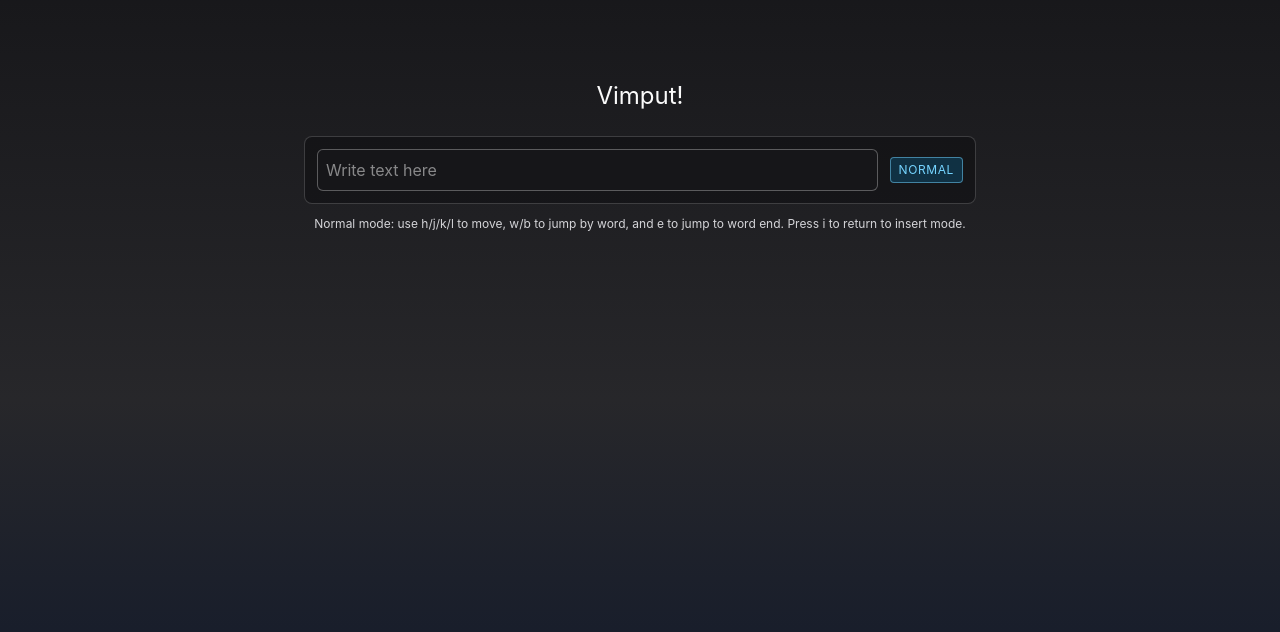
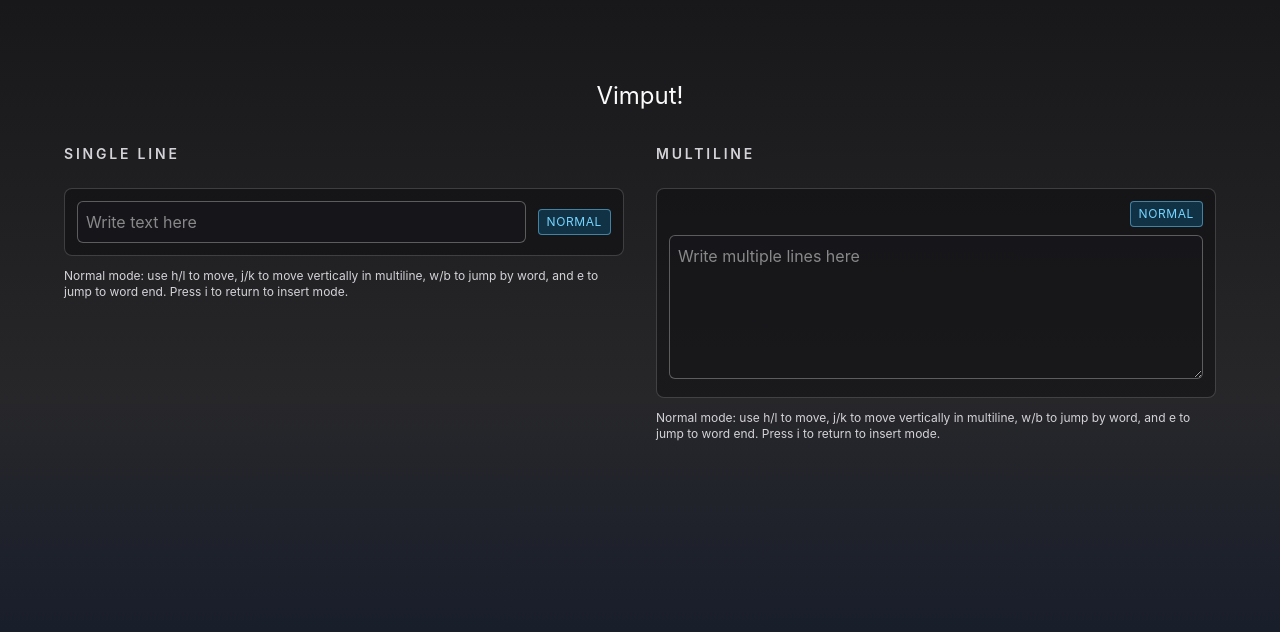
Before and after one commit to PeterKruhoffer/Vimput, a React (Vite) app: page / in a window 1280 px wide. Shown: the top 632 px of the page. Built offline with nearby package versions, Linux system fonts and the light colour scheme.

Commit message:
Multiline and vertical movement works

```diff
--- /dev/null
+++ b/src/components/MultilineInput.tsx
@@ -0,0 +1,28 @@
+import { ModeBadge } from "./vim-input/ModeBadge";
+import { ModeHint } from "./vim-input/ModeHint";
+import { useVimInput } from "./vim-input/useVimInput";
+
+export function MultilineInput() {
+	const { inputRef, mode, onFocus, onKeyDown } =
+		useVimInput<HTMLTextAreaElement>();
+
+	return (
+		<div className="mx-auto mt-6 flex w-full max-w-2xl flex-col gap-3">
+			<div className="rounded-lg border border-zinc-200/20 bg-zinc-950/40 p-3">
+				<div className="mb-2 flex items-center justify-end">
+					<ModeBadge mode={mode} />
+				</div>
+				<textarea
+					ref={inputRef}
+					placeholder="Write multiple lines here"
+					className="min-h-36 w-full resize-y rounded-md border border-zinc-50/30 bg-zinc-900/60 p-2 text-zinc-50 outline-none focus:border-zinc-50"
+					onFocus={onFocus}
+					onKeyDown={onKeyDown}
+					spellCheck={false}
+					aria-label="Vim motion multiline input"
+				/>
+			</div>
+			<ModeHint mode={mode} />
+		</div>
+	);
+}
--- a/src/components/vim-input/ModeHint.tsx
+++ b/src/components/vim-input/ModeHint.tsx
@@ -13,8 +13,8 @@ export function ModeHint({ mode }: ModeHintProps) {
 
 	return (
 		<p className="text-xs text-zinc-300">
-			Normal mode: use h/j/k/l to move, w/b to jump by word, and e to jump to
-			word end. Press i to return to insert mode.
+			Normal mode: use h/l to move, j/k to move vertically in multiline, w/b to
+			jump by word, and e to jump to word end. Press i to return to insert mode.
 		</p>
 	);
 }
--- a/src/components/vim-input/useVimInput.ts
+++ b/src/components/vim-input/useVimInput.ts
@@ -2,8 +2,12 @@ import type { KeyboardEvent } from "react";
 import { useCallback, useRef, useState } from "react";
 import type { VimMode } from "./types";
 
-const LEFT_MOTION = new Set(["h", "k"]);
-const RIGHT_MOTION = new Set(["j", "l"]);
+type TextInputElement = HTMLInputElement | HTMLTextAreaElement;
+
+const LEFT_MOTION = new Set(["h"]);
+const RIGHT_MOTION = new Set(["l"]);
+const UP_MOTION = "k";
+const DOWN_MOTION = "j";
 const WORD_CHAR_REGEX = /[A-Za-z0-9_]/;
 
 function clamp(value: number, min: number, max: number) {
@@ -74,8 +78,64 @@ function findWordEndForward(value: string, cursor: number) {
 	return index;
 }
 
-export function useVimInput() {
-	const inputRef = useRef<HTMLInputElement>(null);
+function findLineStart(value: string, cursor: number) {
+	const clampedCursor = clamp(cursor, 0, value.length);
+
+	if (clampedCursor === 0) {
+		return 0;
+	}
+
+	return value.lastIndexOf("\n", clampedCursor - 1) + 1;
+}
+
+function findLineEnd(value: string, lineStart: number) {
+	const endIndex = value.indexOf("\n", lineStart);
+	return endIndex === -1 ? value.length : endIndex;
+}
+
+function findPreviousLineCursor(value: string, cursor: number) {
+	const currentLineStart = findLineStart(value, cursor);
+
+	if (currentLineStart === 0) {
+		return cursor;
+	}
+
+	const previousLineEnd = currentLineStart - 1;
+	const previousLineStart =
+		previousLineEnd === 0
+			? 0
+			: value.lastIndexOf("\n", previousLineEnd - 1) + 1;
+
+	const column = cursor - currentLineStart;
+	const previousLineLength = previousLineEnd - previousLineStart;
+
+	return previousLineStart + Math.min(column, previousLineLength);
+}
+
+function findNextLineCursor(value: string, cursor: number) {
+	const currentLineStart = findLineStart(value, cursor);
+	const currentLineEnd = findLineEnd(value, currentLineStart);
+
+	if (currentLineEnd >= value.length) {
+		return cursor;
+	}
+
+	const nextLineStart = currentLineEnd + 1;
+	const nextLineEnd = findLineEnd(value, nextLineStart);
+	const column = cursor - currentLineStart;
+	const nextLineLength = nextLineEnd - nextLineStart;
+
+	return nextLineStart + Math.min(column, nextLineLength);
+}
+
+function isTextArea(input: TextInputElement) {
+	return input instanceof HTMLTextAreaElement;
+}
+
+export function useVimInput<
+	TElement extends TextInputElement = HTMLInputElement,
+>() {
+	const inputRef = useRef<TElement | null>(null);
 	const [mode, setMode] = useState<VimMode>("normal");
 
 	const moveCaretBy = useCallback((delta: number) => {
@@ -130,6 +190,22 @@ export function useVimInput() {
 		input.setSelectionRange(wordEndCursor, wordEndCursor);
 	}, []);
 
+	const moveCaretVertically = useCallback((direction: "up" | "down") => {
+		const input = inputRef.current;
+
+		if (!input || !isTextArea(input)) {
+			return;
+		}
+
+		const cursor = input.selectionStart ?? 0;
+		const nextCursor =
+			direction === "up"
+				? findPreviousLineCursor(input.value, cursor)
+				: findNextLineCursor(input.value, cursor);
+
+		input.setSelectionRange(nextCursor, nextCursor);
+	}, []);
+
 	const onFocus = useCallback(() => {
 		const input = inputRef.current;
 
@@ -139,7 +215,7 @@ export function useVimInput() {
 	}, []);
 
 	const onKeyDown = useCallback(
-		(event: KeyboardEvent<HTMLInputElement>) => {
+		(event: KeyboardEvent<TElement>) => {
 			const key = event.key.toLowerCase();
 
 			if (mode === "insert") {
@@ -154,6 +230,30 @@ export function useVimInput() {
 			if (key === "i") {
 				event.preventDefault();
 				setMode("insert");
+				return;
+			}
+
+			if (key === UP_MOTION) {
+				event.preventDefault();
+
+				if (inputRef.current && isTextArea(inputRef.current)) {
+					moveCaretVertically("up");
+				} else {
+					moveCaretBy(-1);
+				}
+
+				return;
+			}
+
+			if (key === DOWN_MOTION) {
+				event.preventDefault();
+
+				if (inputRef.current && isTextArea(inputRef.current)) {
+					moveCaretVertically("down");
+				} else {
+					moveCaretBy(1);
+				}
+
 				return;
 			}
 
@@ -191,7 +291,14 @@ export function useVimInput() {
 				event.preventDefault();
 			}
 		},
-		[mode, moveCaretBy, moveToNextWord, moveToPreviousWord, moveToWordEnd],
+		[
+			mode,
+			moveCaretBy,
+			moveCaretVertically,
+			moveToNextWord,
+			moveToPreviousWord,
+			moveToWordEnd,
+		],
 	);
 
 	return {
--- a/src/routes/index.tsx
+++ b/src/routes/index.tsx
@@ -1,14 +1,30 @@
+import { createFileRoute } from "@tanstack/react-router";
 import { Input } from "@/components/Input";
-import { createFileRoute } from "@tanstack/react-router";
+import { MultilineInput } from "@/components/MultilineInput";
 
 export const Route = createFileRoute("/")({ component: App });
 
 function App() {
 	return (
 		<main className="min-h-screen bg-linear-to-b from-zinc-900 via-zinc-800 to-slate-900">
-      <section className="relative py-20 px-6 text-center overflow-hidden">
+			<section className="relative overflow-hidden px-6 py-20 text-center">
 				<h1 className="text-2xl text-zinc-50">Vimput!</h1>
+
+				<div className="mx-auto mt-8 grid w-full max-w-6xl gap-8 text-left lg:grid-cols-2">
+					<div>
+						<h2 className="text-sm font-semibold uppercase tracking-[0.2em] text-zinc-300">
+							Single Line
+						</h2>
 						<Input />
+					</div>
+
+					<div>
+						<h2 className="text-sm font-semibold uppercase tracking-[0.2em] text-zinc-300">
+							Multiline
+						</h2>
+						<MultilineInput />
+					</div>
+				</div>
 			</section>
 		</main>
 	);
```
Lines whose indentation alone changed are shown as unchanged.
